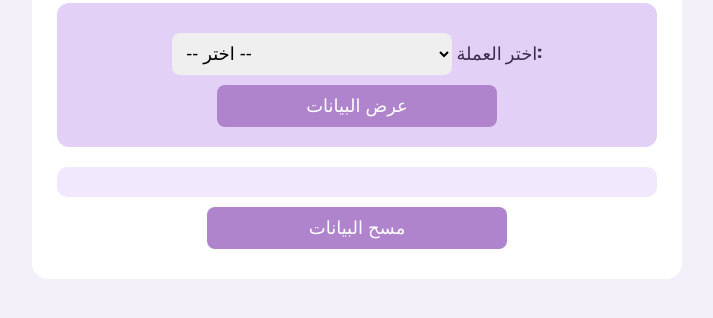
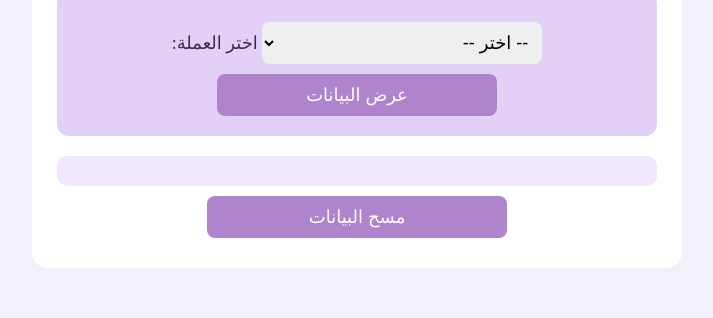
Before and after one commit to nof10/coinpeek, a plain HTML site: page index.html in a window 1280 px wide. Shown: the part 346-664 px from the top of the page, without its empty margins (283-996 px from the left). Drawn offline with Linux system fonts and the light colour scheme.

Commit message:
Some changes

```diff
--- a/index.html
+++ b/index.html
@@ -1,5 +1,5 @@
 <!DOCTYPE html>
-<html lang="ar">
+<html lang="ar" dir="rtl">
 <head>
   <meta charset="UTF-8">
   <title>أسعار العملات الرقمية</title>
--- a/style.css
+++ b/style.css
@@ -1,6 +1,6 @@
 body {
     background-color: #f4f0fa;
-    font-family:Impact, Haettenschweiler, 'Arial Narrow Bold', sans-serif;
+    font-family: 'Times New Roman', Times, serif;
     color: #3e2c4d;
     margin: 0;
     padding: 0;
@@ -60,7 +60,8 @@ button:hover {
     background-color: #f2e8fd;
     padding: 15px;
     border-radius: 10px;
-    text-align: left;
+    text-align: right;
+     direction: rtl;
 }
 
 #clear-btn {
```
